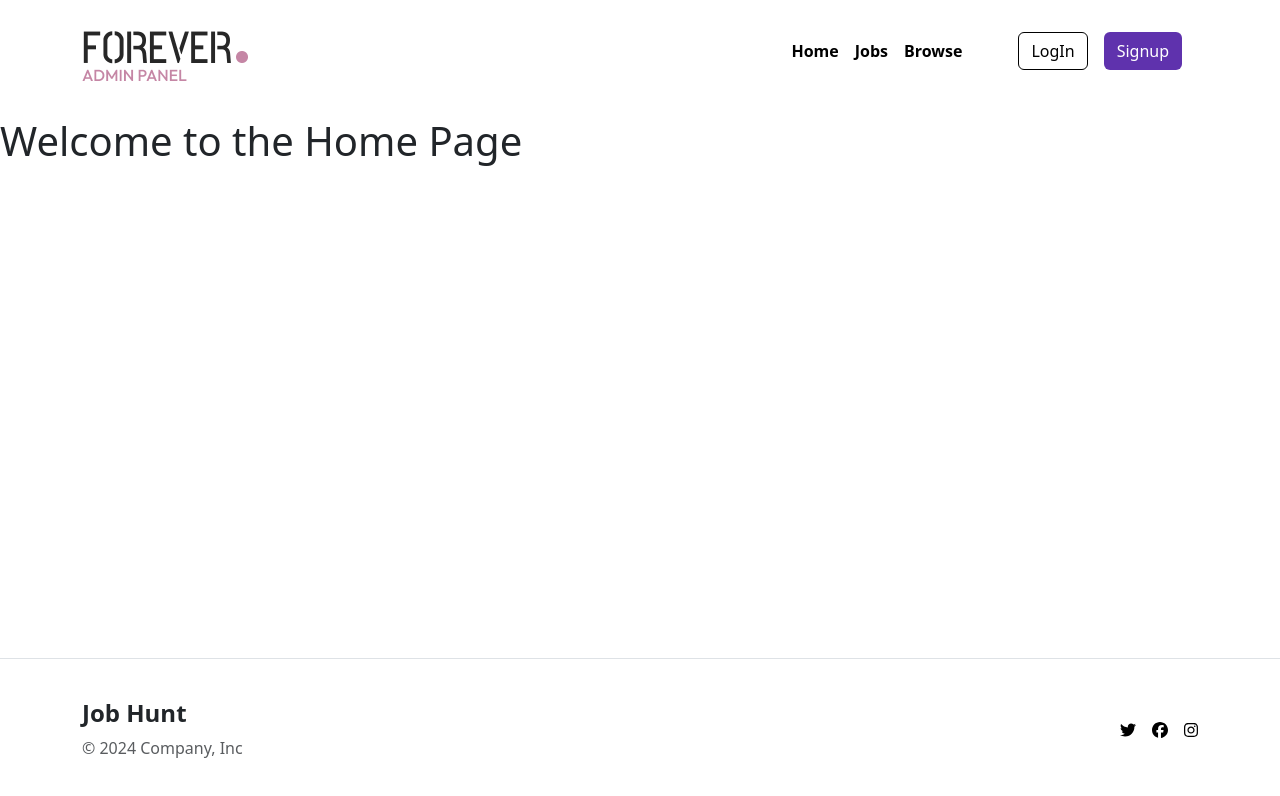
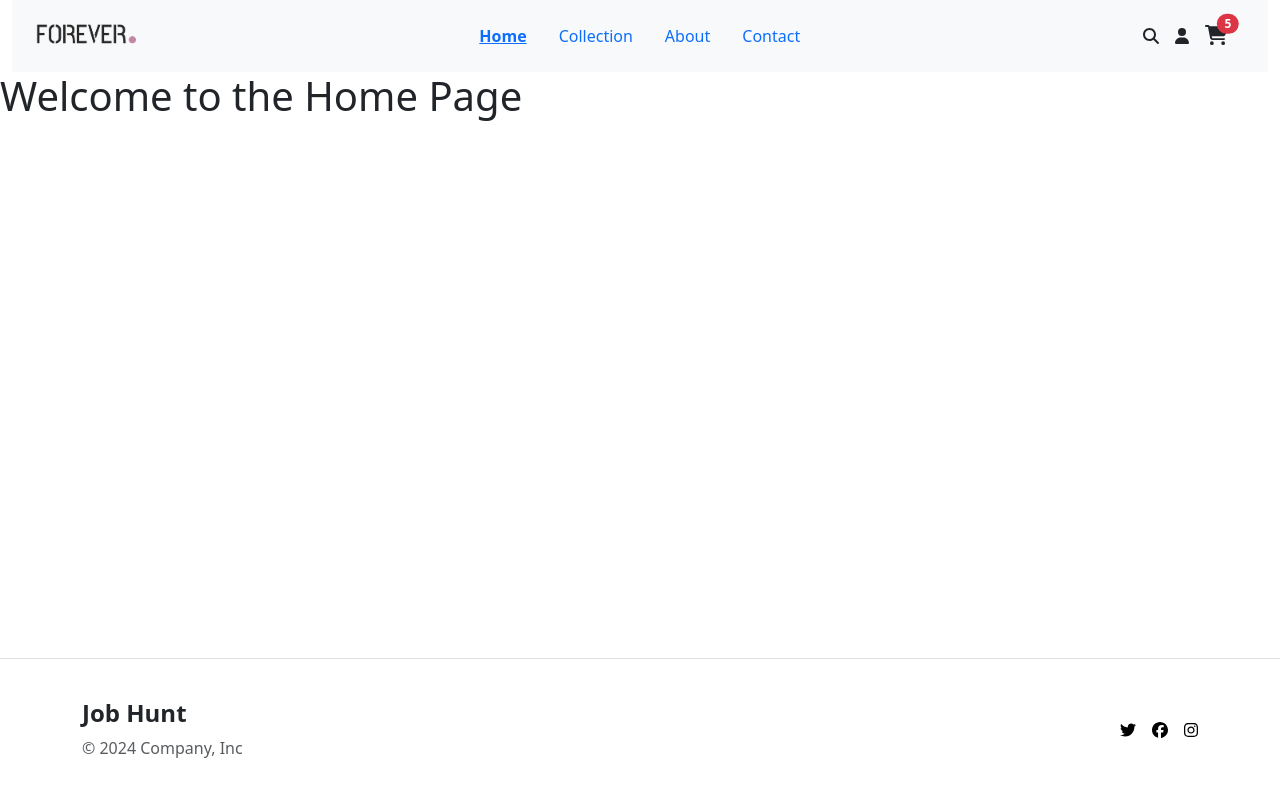
Before and after one commit to abdullazmat/ecommerce-forever, a React (Create React App) app in the folder frontend/: page / in a window 1280 px wide. Shown: the top 796 px of the page. Built offline with nearby package versions, Linux system fonts and the light colour scheme.

Commit message:
Navbar Designing

```diff
--- a/frontend/public/index.html
+++ b/frontend/public/index.html
@@ -20,6 +20,14 @@
       href="https://cdn.jsdelivr.net/npm/bootstrap-icons@1.11.3/font/bootstrap-icons.min.css"
     />
 
+    <link rel="preconnect" href="https://fonts.googleapis.com" />
+
+    <link rel="preconnect" href="https://fonts.gstatic.com" crossorigin />
+    <link
+      href="https://fonts.googleapis.com/css2?family=Noto+Sans:wght@100..900&family=Noto+Serif:ital,wght@0,100..900;1,100..900&family=Outfit:wght@100..900&display=swap"
+      rel="stylesheet"
+    />
+
     <script
       src="https://cdn.jsdelivr.net/npm/bootstrap@5.3.3/dist/js/bootstrap.bundle.min.js"
       integrity="sha384-YvpcrYf0tY3lHB60NNkmXc5s9fDVZLESaAA55NDzOxhy9GkcIdslK1eN7N6jIeHz"
--- a/frontend/src/Components/user/Header.js
+++ b/frontend/src/Components/user/Header.js
@@ -1,226 +1,142 @@
-import React from "react";
+import React, { useState } from "react";
 import { FontAwesomeIcon } from "@fortawesome/react-fontawesome";
-import { faUser, faRightFromBracket } from "@fortawesome/free-solid-svg-icons";
-import { Link } from "react-router-dom";
-import { useSelector, useDispatch } from "react-redux";
-import axios from "axios";
-import { USER_API_END_POINT } from "../../Utils/constant";
-import { useNavigate } from "react-router-dom";
-import { setUser } from "../../Redux/authSlice";
-import { useState } from "react";
-import { assets } from "../../../src/assets/admin_assets/assets";
+import {
+  faMagnifyingGlass,
+  faUser,
+  faCartShopping,
+  faBars,
+  faTimes,
+} from "@fortawesome/free-solid-svg-icons";
+import { Link, useLocation } from "react-router-dom";
+import { assets } from "../../../src/assets/frontend_assets/assets";
 
 function Header() {
-  const { user } = useSelector((state) => state.auth);
-  const [success, setSuccess] = useState(false);
-  const dispatch = useDispatch();
-  const navigate = useNavigate();
+  const [menuOpen, setMenuOpen] = useState(false);
+  const location = useLocation();
 
-  const logoutHandler = async () => {
-    try {
-      const res = await axios.get(`${USER_API_END_POINT}/logout`, {
-        withCredentials: true,
-      });
-      if (res.data.success) {
-        setSuccess(true);
-        setTimeout(() => {
-          setSuccess(false);
-        }, 3000);
-        dispatch(setUser(null));
-        navigate("/");
-      }
-    } catch (error) {
-      console.log(error);
-    }
-  };
+  // Function to check active route
+  const isActive = (path) => location.pathname === path;
 
   return (
-    <div>
-      <header className="p-3 mb-3 ">
-        <div className="container">
-          <div className="d-flex flex-wrap align-items-center justify-content-center justify-content-lg-start">
+    <div className="container-fluid">
+      {/* Header Section */}
+      <header className="d-flex align-items-center justify-content-between py-3 px-4 bg-light">
+        {/* Logo */}
+        <Link to="/" className="text-decoration-none">
+          <img src={assets.logo} alt="logo" style={{ width: "100px" }} />
+        </Link>
+
+        {/* Desktop Navigation Links */}
+        <ul className="nav d-none d-md-flex mb-0">
+          <li className="nav-item">
             <Link
               to="/"
-              className="d-flex align-items-center mb-2 mb-lg-0 link-body-emphasis text-decoration-none"
-            >
-              <img src={assets.logo} className="w-50 w-sm-25" />
-            </Link>
-
-            {user && user.role === "recruiter" ? (
-              <ul className="nav col-12 col-lg-auto ms-lg-auto me-0 me-lg-5 mb-2 justify-content-center mb-md-0">
-                <li>
-                  <Link
-                    to="/admin/companies"
-                    className="nav-link px-2  text-black nav-links"
-                    style={{ fontWeight: "bold" }}
-                  >
-                    Companies
-                  </Link>
-                </li>
-                <li>
-                  <Link
-                    to="/admin/jobs"
-                    className="nav-link px-2 text-black  nav-links"
-                    style={{ fontWeight: "bold" }}
-                  >
-                    Jobs
-                  </Link>
-                </li>
-              </ul>
-            ) : (
-              <ul className="nav col-12 col-lg-auto ms-lg-auto me-0 me-lg-5 mb-2 justify-content-center mb-md-0">
-                <li>
-                  <Link
-                    to="/"
-                    className="nav-link px-2  text-black nav-links"
-                    style={{ fontWeight: "bold" }}
+              className={`nav-link px-3 ${
+                isActive("/") ? "fw-bold text-decoration-underline" : ""
+              }`}
             >
               Home
             </Link>
           </li>
-                <li>
+          <li className="nav-item">
             <Link
-                    to="/jobs"
-                    className="nav-link px-2 text-black  nav-links"
-                    style={{ fontWeight: "bold" }}
+              to="/collection"
+              className={`nav-link px-3 ${
+                isActive("/collection")
+                  ? "fw-bold text-decoration-underline"
+                  : ""
+              }`}
             >
-                    Jobs
+              Collection
             </Link>
           </li>
-                <li>
+          <li className="nav-item">
             <Link
-                    to="/browse"
-                    className="nav-link px-2 text-black nav-links"
-                    style={{ fontWeight: "bold" }}
+              to="/about"
+              className={`nav-link px-3 ${
+                isActive("/about") ? "fw-bold text-decoration-underline" : ""
+              }`}
             >
-                    Browse
+              About
+            </Link>
+          </li>
+          <li className="nav-item">
+            <Link
+              to="/contact"
+              className={`nav-link px-3 ${
+                isActive("/contact") ? "fw-bold text-decoration-underline" : ""
+              }`}
+            >
+              Contact
             </Link>
           </li>
         </ul>
-            )}
 
-            <div className="dropdown text-end me-0 me-lg-3">
-              {user ? (
-                <Link
-                  to="#"
-                  className="d-block link-body-emphasis text-decoration-none dropdown-toggle"
-                  data-bs-toggle="dropdown"
-                  aria-expanded="false"
+        {/* Icons and Mobile Toggle Button */}
+        <div className="d-flex align-items-center">
+          <FontAwesomeIcon icon={faMagnifyingGlass} className="me-3" />
+          <FontAwesomeIcon icon={faUser} className="me-3" />
+          <div className="position-relative me-3">
+            <FontAwesomeIcon icon={faCartShopping} className="fs-5" />
+            <span className="position-absolute top-0 start-100 translate-middle badge rounded-pill bg-danger">
+              5
+            </span>
+          </div>
+          {/* Mobile Menu Toggle */}
+          <button
+            className="btn btn-outline-secondary d-md-none"
+            onClick={() => setMenuOpen(true)}
           >
-                  <img
-                    src={
-                      user?.profile?.profilePhoto
-                        ? user?.profile.profilePhoto
-                        : "https://cdn.pixabay.com/photo/2015/10/05/22/37/blank-profile-picture-973460_960_720.png"
-                    }
-                    alt="mdo"
-                    width="32"
-                    height="32"
-                    className="rounded-circle mt-3 mt-md-0"
-                  />
-                </Link>
-              ) : (
-                <div className="mt-3 mt-lg-0">
-                  <Link to={"/login"}>
-                    <button
-                      className="btn me-3 nav-login-btn "
-                      style={{
-                        backgroundColor: "white",
-                        color: "black",
-                        border: "1px solid black",
-                      }}
-                    >
-                      LogIn
+            <FontAwesomeIcon icon={faBars} />
           </button>
-                  </Link>
-                  <Link to={"/signup"}>
-                    <button
-                      className="btn nav-signup-btn "
-                      style={{ backgroundColor: "#5F32AD", color: "white" }}
-                    >
-                      Signup
-                    </button>
-                  </Link>
-                </div>
-              )}
-              <ul className="dropdown-menu text-small">
-                <li>
-                  <div className="d-flex ">
-                    <img
-                      src={
-                        user?.profile?.profilePhoto
-                          ? user?.profile.profilePhoto
-                          : "https://cdn.pixabay.com/photo/2015/10/05/22/37/blank-profile-picture-973460_960_720.png"
-                      }
-                      alt="mdo"
-                      width="32"
-                      height="32"
-                      className="rounded-circle  "
-                    />
-                    <p
-                      className="dropdown-item  "
-                      style={{ fontWeight: "bold" }}
-                    >
-                      {user?.fullName
-                        ? user?.fullName.charAt(0).toUpperCase() +
-                          user?.fullName.slice(1)
-                        : "Guest"}
-                    </p>
-                  </div>
-                </li>
-
-                {user && user.role === "student" && (
-                  <li>
-                    <div className="d-flex align-items-center">
-                      <FontAwesomeIcon icon={faUser} className="ms-2" />
-
-                      <Link
-                        className="dropdown-item text-black view-profile-nav"
-                        to="/profile"
-                      >
-                        View Profile
-                      </Link>
-                    </div>
-                  </li>
-                )}
-                <li>
-                  <hr className="dropdown-divider" />
-                </li>
-                <li>
-                  <div className="d-flex align-items-center">
-                    <FontAwesomeIcon
-                      icon={faRightFromBracket}
-                      className="ms-2"
-                    />
-                    <Link
-                      className="dropdown-item text-black view-profile-nav"
-                      to="#"
-                      onClick={logoutHandler}
-                    >
-                      Log out
-                    </Link>
-                  </div>
-                </li>
-              </ul>
-            </div>
-          </div>
         </div>
       </header>
-      {success && (
+
+      {/* Full-Screen Off-Canvas Menu */}
+      {menuOpen && (
         <div
-          className="toast-container position-fixed bottom-0 end-0 p-3"
-          style={{ bottom: "50px", right: "10px" }} // Adjust these values
+          className="position-fixed top-0 start-0 w-100 h-100 bg-white d-flex flex-column"
+          style={{ zIndex: 1050 }}
         >
-          <div
-            id="liveToast"
-            className="toast show"
-            role="alert"
-            aria-live="assertive"
-            aria-atomic="true"
+          {/* Close Button */}
+          <div className="d-flex justify-content-end p-3 border-bottom">
+            <button
+              className="btn btn-outline-secondary"
+              onClick={() => setMenuOpen(false)}
             >
-            <div className="toast-body text-success fw-bold">
-              Logged Out Successfully
+              <FontAwesomeIcon icon={faTimes} />
+            </button>
           </div>
+          {/* Navigation Links */}
+          <div className="d-flex flex-column p-4">
+            <Link
+              to="/"
+              className="mb-3 text-decoration-none text-dark fs-5 bg-black text-white"
+              onClick={() => setMenuOpen(false)}
+            >
+              Home
+            </Link>
+            <Link
+              to="/collection"
+              className="mb-3 text-decoration-none text-dark fs-5"
+              onClick={() => setMenuOpen(false)}
+            >
+              Collection
+            </Link>
+            <Link
+              to="/about"
+              className="mb-3 text-decoration-none text-dark fs-5"
+              onClick={() => setMenuOpen(false)}
+            >
+              About
+            </Link>
+            <Link
+              to="/contact"
+              className="mb-3 text-decoration-none text-dark fs-5"
+              onClick={() => setMenuOpen(false)}
+            >
+              Contact
+            </Link>
           </div>
         </div>
       )}
--- a/frontend/src/index.css
+++ b/frontend/src/index.css
@@ -6,64 +6,3 @@ html {
   padding: 0;
   height: 100%;
 }
-
-/* Header Component */
-.nav-links:hover {
-  color: #6a38c2 !important;
-}
-
-.view-profile-nav:active,
-.view-profile-nav:focus {
-  background-color: #6a38c2 !important;
-  color: white !important;
-}
-
-.nav-login-btn:hover {
-  opacity: 0.8;
-  background-color: black !important;
-  color: white !important;
-}
-
-.nav-signup-btn:hover {
-  opacity: 0.8;
-}
-
-/* Hero Section Component */
-.searchicon {
-  color: white;
-}
-.searchicon:hover {
-  cursor: pointer;
-  color: #1861c7;
-}
-.search-btn-hero {
-  background-color: #6a38c2;
-}
-
-.hero-btn:hover {
-  cursor: default;
-}
-
-/* FilterJob Card Component */
-.filter-job-detail-btn:hover {
-  color: white !important;
-}
-
-.filter-job-apply-btn:hover {
-  opacity: 0.8;
-}
-
-.edit-profile-icon {
-  cursor: pointer;
-}
-
-/* Footer Viewport */
-.app-container {
-  display: flex;
-  flex-direction: column;
-  min-height: 100vh;
-}
-
-.flex-grow-1 {
-  flex-grow: 1; /* Pushes the footer to the bottom */
-}
```
Also changed, not shown: 1 other file (tests, documents, lock files or other folders). Lines whose indentation alone changed are shown as unchanged.
